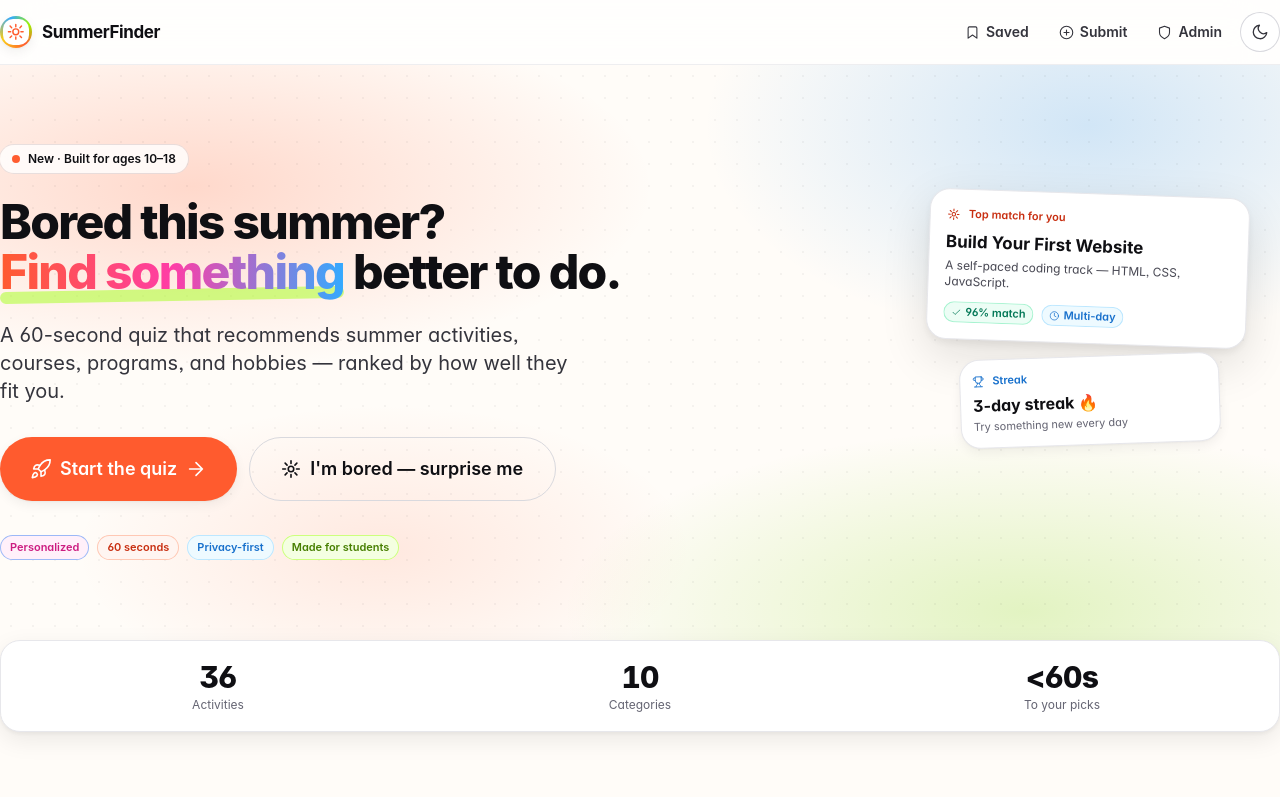
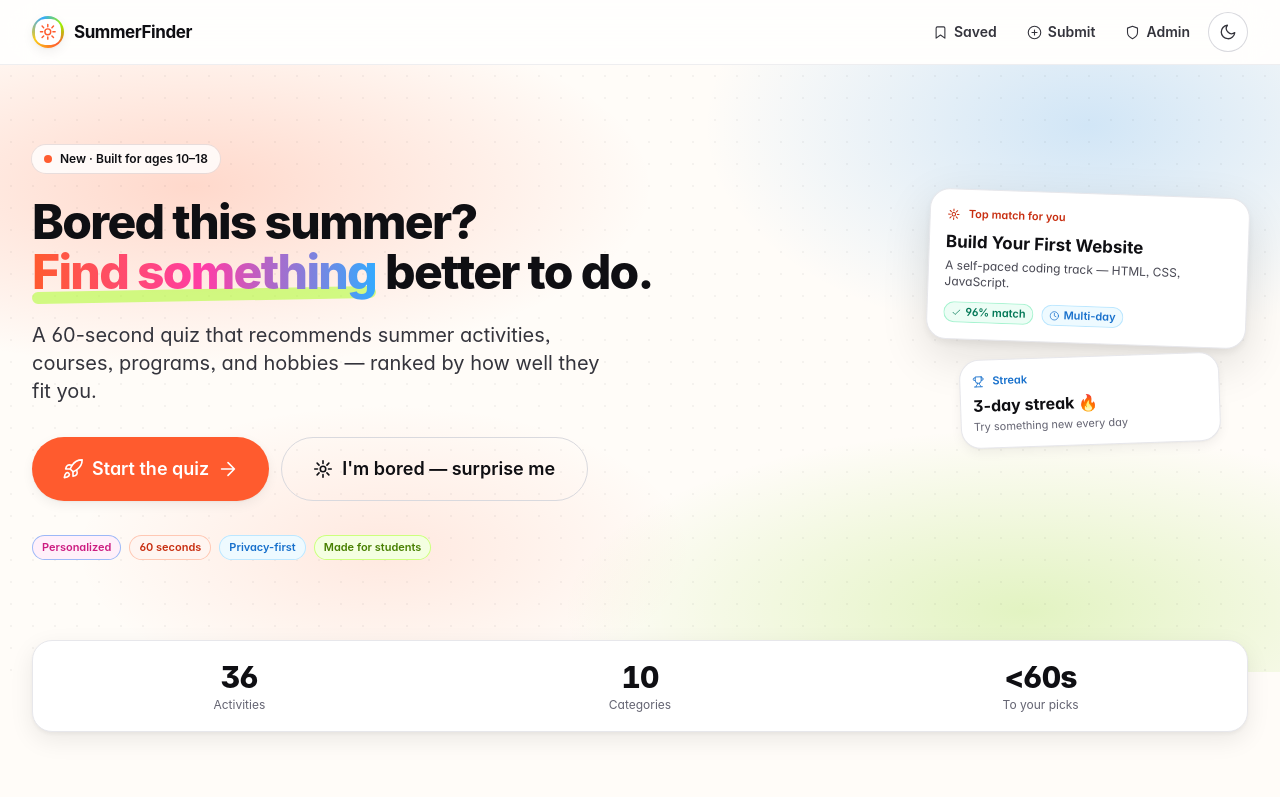
Before and after one commit to n-th1ng/summerfinder, a Next.js app: page / in a window 1280 px wide. Shown: the top 797 px of the page. Built offline with nearby package versions, Linux system fonts and the light colour scheme; no server answers; the database is empty.

Commit message:
Fix container padding: add horizontal padding to all container elements

```diff
--- a/src/app/saved/page.tsx
+++ b/src/app/saved/page.tsx
@@ -46,7 +46,7 @@ export default async function SavedPage() {
 
   return (
     <div className="container py-10 sm:py-14">
-      <div className="flex flex-wrap items-end justify-between gap-4 mb-8 px-1">
+      <div className="flex flex-wrap items-end justify-between gap-3 mb-8">
         <div>
           <p className="text-xs uppercase tracking-wider text-coral-600 dark:text-coral-400 font-semibold">Your bookmarks</p>
           <h1 className="mt-1 text-display-lg">Saved activities</h1>
--- a/tailwind.config.js
+++ b/tailwind.config.js
@@ -5,6 +5,14 @@ module.exports = {
     './src/**/*.{js,ts,jsx,tsx,mdx}',
   ],
   theme: {
+    container: {
+      center: true,
+      padding: {
+        DEFAULT: '1rem',
+        sm: '1.5rem',
+        lg: '2rem',
+      },
+    },
     extend: {
       colors: {
         // Brand — vivid coral/orange (sunset feel)
```
